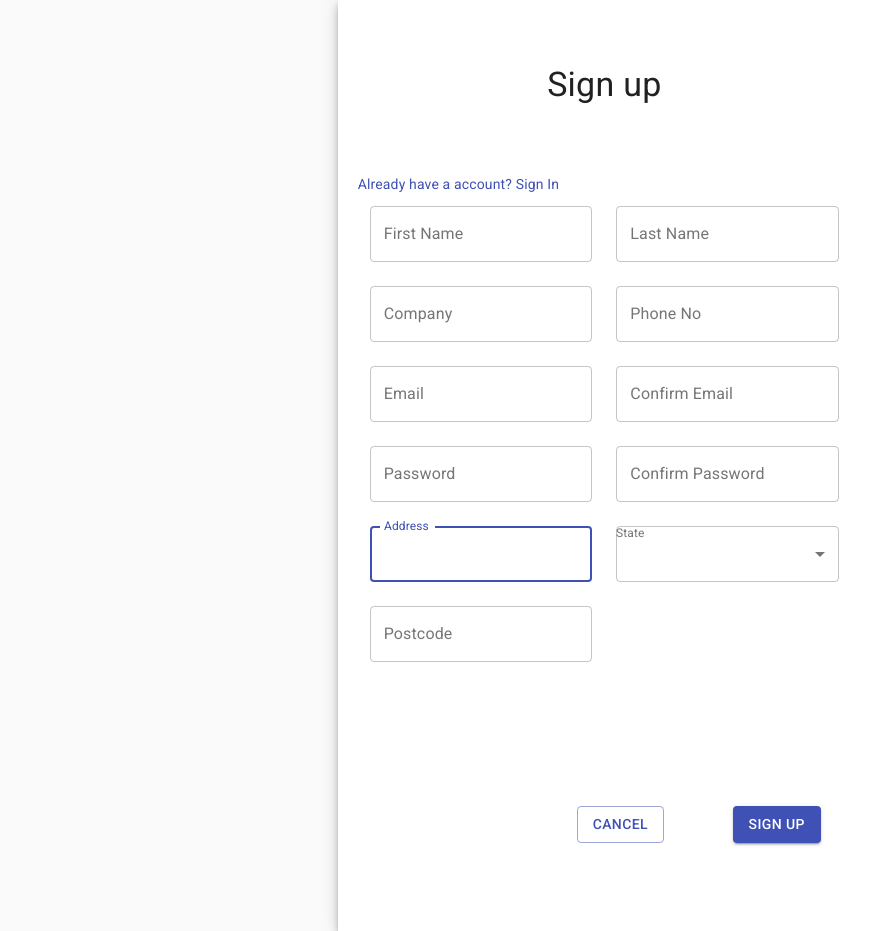
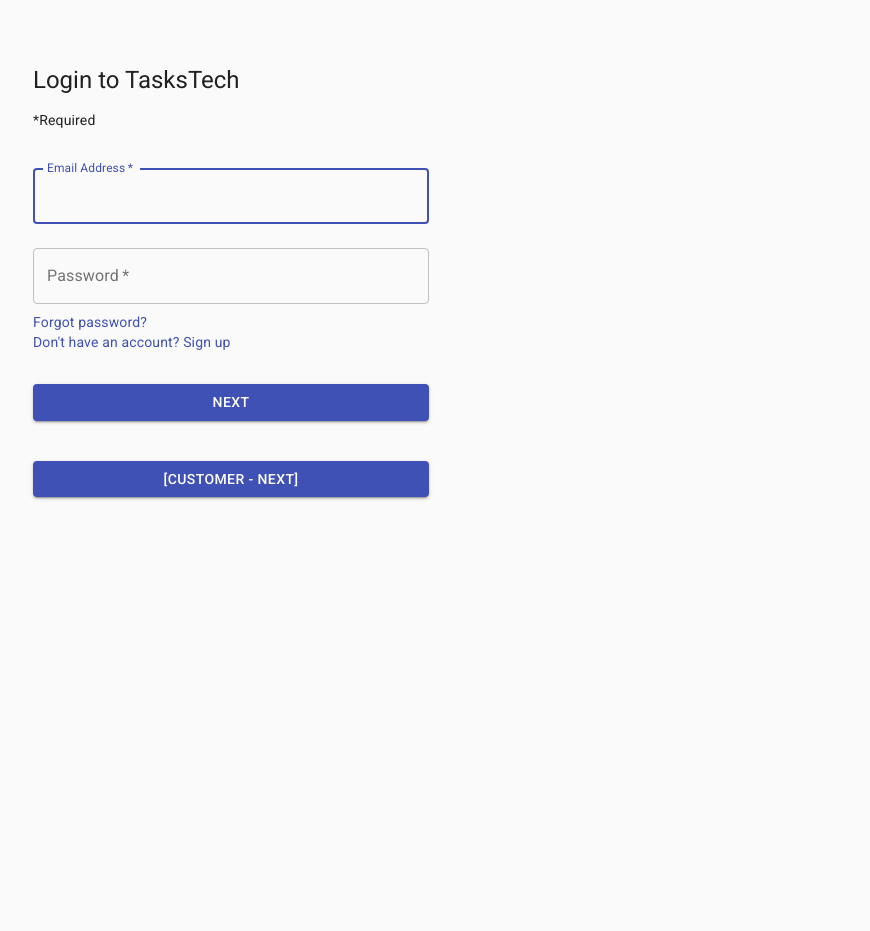
Before and after one commit to tweneboah/taskstech, a React (Create React App) app: page / in a window 1280 px wide. Shown: the whole page, without its empty margins (409-1279 px from the left). After the commit the page ends 800 px from the top, so only its background shows below. Built offline with nearby package versions, Linux system fonts and the light colour scheme.

Commit message:
fixed bug

```diff
--- a/src/App.js
+++ b/src/App.js
@@ -1,12 +1,13 @@
 import logo from './logo.svg';
 import './App.css';
 import SignUp from './components/Forms/SignUp';
+import Login from './components/Forms/Login'
 
 
 function App() {
   return (
     <div className="App">
-      <SignUp />
+      <Login />
     </div>
   );
 }
--- a/src/components/Forms/ElectriciansLogin.js
+++ b/src/components/Forms/Login.js
@@ -30,7 +30,7 @@ const useStyles = makeStyles((theme) => ({
   },
 }));
 
-const LoginForm = () => {
+const Login = () => {
   const { values, handleChange, handleSubmit } = useForm();
 
   const classes = useStyles();
@@ -101,6 +101,6 @@ const LoginForm = () => {
       </div>
     </Container>
   );
-}
+};
 
-export default ElectriciansLogin;
+export default Login;
```
